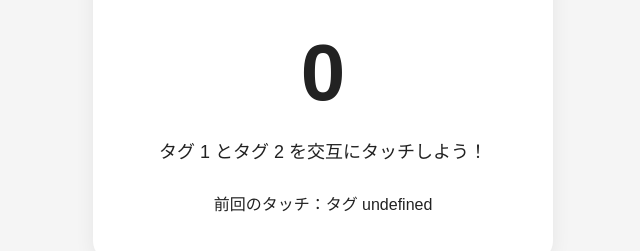
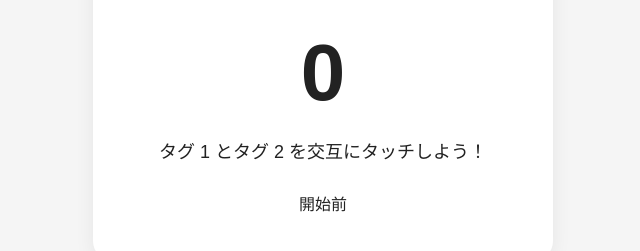
Before and after one commit to tiaolianghour/zard, a plain HTML site: page index.html in a window 1280 px wide. Shown: the part 139-390 px from the top of the page, without its empty margins (317-957 px from the left). Drawn offline with Linux system fonts and the light colour scheme.

Commit message:
Update index.html

```diff
--- a/index.html
+++ b/index.html
@@ -65,13 +65,16 @@
     localStorage.getItem(STORAGE_SCORE) || 0
   );
 
-  function convtag(lastTag){
-    if(lastTag == "ApznPPz8k61"){
+  function convtag(value) {
+    if (value === "ApznPPz8k61" || value === "1") {
       return "1";
     }
-    else if(lastTag == "KQTAnjDYLP2"){
+
+    if (value === "KQTAnjDYLP2" || value === "2") {
       return "2";
     }
+
+    return null;
   }
 
   let lastTag = convtag(localStorage.getItem(STORAGE_LAST));
```
